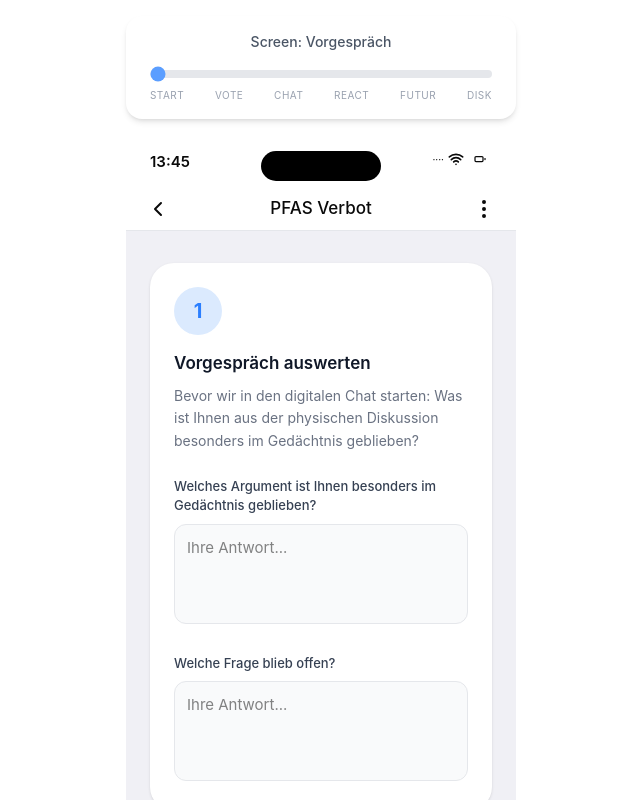
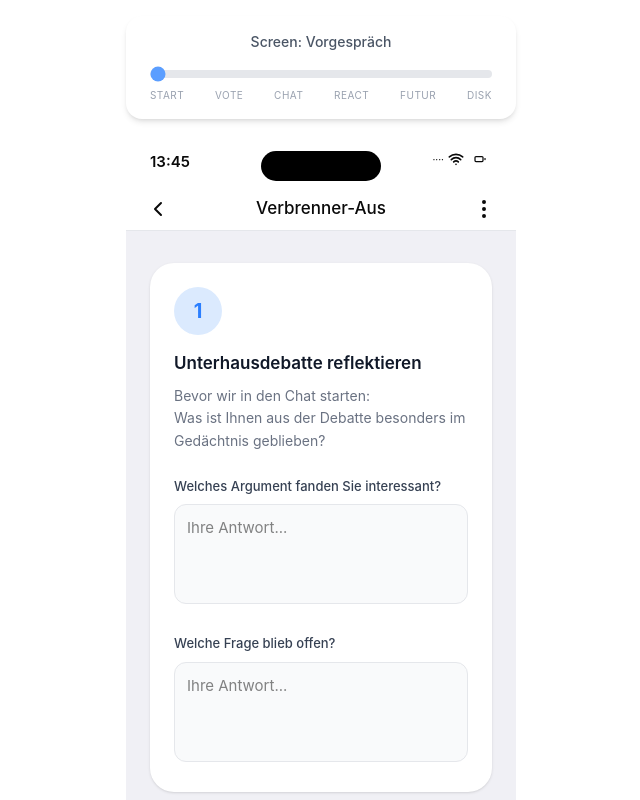
Before and after one commit to background-debates/screen-building, a React (Vite) app: page / in a window 1280 px wide. Shown: the top 800 px of the page, without its empty margins (319-959 px from the left). Built offline with nearby package versions, Linux system fonts and the light colour scheme.

Commit message:
feat: update chat messages and discussion topics for clarity and relevance

```diff
--- a/src/app/App.tsx
+++ b/src/app/App.tsx
@@ -60,7 +60,7 @@ const initialChatMessages = [
     name: "Anna Schmidt",
     time: "12:42",
     message:
-      "PFAS sind extrem langlebig und reichern sich in der Umwelt an. Wir sollten sie definitiv verbieten.",
+      "Das Verbrenner-Aus war richtig. Verbrenner stoßen zu viel CO₂ aus und schaden dem Klima.",
     stance: "Ja",
     isOwn: false,
     reactions: [
@@ -74,7 +74,7 @@ const initialChatMessages = [
     name: "Michael Weber",
     time: "12:43",
     message:
-      "Es gibt aber viele wichtige Anwendungen in der Medizin und Industrie. Ein komplettes Verbot wäre zu radikal.",
+      "Das Verbot würde zu früh kommen. Die Ladeinfrastruktur reicht noch nicht aus und E-Autos sind zu teuer.",
     stance: "Eher Nein",
     isOwn: false,
     reactions: [
@@ -90,7 +90,7 @@ const secondaryChatMessages = [
     id: 3,
     name: "Anna Schmidt",
     time: "12:44",
-    message: "Das ist ein unfairer Vergleich. Alkohol trinke ich freiwillig. PFAS nehme ich ungewollt über das Trinkwasser und die Nahrung auf, dagegen kann ich mich als Einzelperson kaum wehren.",
+    message: "Flugzeuge müssen wir ebenfalls anpacken, aber Autos betreffen unseren Alltag viel häufiger. Jeder Schulweg, jede Pendelstrecke – deshalb starten wir hier und verschärfen parallel die Regeln für Airlines.",
     stance: "Ja",
     isOwn: false,
     reactions: [
@@ -102,7 +102,7 @@ const secondaryChatMessages = [
     id: 4,
     name: "Günter Maier",
     time: "12:45",
-    message: "Das stimmt, aber von dem Einfluss von Alkohol auf die Gesundheit und die sozialen Schäden sind wir alle betroffen.",
+    message: "Das stimmt, aber von den wirtschaftlichen Folgen eines Verbots und dem Verlust von Arbeitsplätzen sind wir alle betroffen.",
     stance: "Eher Nein",
     isOwn: false,
     reactions: [
@@ -314,7 +314,7 @@ export default function App() {
             {currentScreen !== 5 && <ChevronLeft className="w-6 h-6" />}
           </button>
           <div className="absolute left-1/2 -translate-x-1/2 text-[17px] font-medium whitespace-nowrap">
-            {currentScreen !== 5 ? "PFAS Verbot" : ""}
+            {currentScreen !== 5 ? "Verbrenner-Aus" : ""}
           </div>
           <button className="p-1 ml-auto">
             <MoreVertical className="w-6 h-6" />
@@ -329,15 +329,17 @@ export default function App() {
                 <div className="w-12 h-12 bg-blue-100 rounded-full flex items-center justify-center mb-4">
                   <div className="text-blue-500 font-bold text-xl">1</div>
                 </div>
-                <h3 className="text-[17px] font-semibold text-gray-900 mb-2">Vorgespräch auswerten</h3>
+                <h3 className="text-[17px] font-semibold text-gray-900 mb-2">Unterhausdebatte reflektieren</h3>
                 <p className="text-[14px] text-gray-500 mb-6 leading-relaxed">
-                  Bevor wir in den digitalen Chat starten: Was ist Ihnen aus der physischen Diskussion besonders im Gedächtnis geblieben?
+                  Bevor wir in den Chat starten:
+                  <br />
+                  Was ist Ihnen aus der Debatte besonders im Gedächtnis geblieben?
                 </p>
 
                 <div className="space-y-6">
                   <div>
                     <label className="text-[13px] font-medium text-gray-700 mb-2 block">
-                      Welches Argument ist Ihnen besonders im Gedächtnis geblieben?
+                      Welches Argument fanden Sie interessant?
                     </label>
                     <textarea
                       className="w-full bg-gray-50 border border-gray-200 rounded-xl p-3 text-[15px] outline-none focus:border-blue-400 transition-colors min-h-[100px] resize-none"
@@ -384,7 +386,7 @@ export default function App() {
               <div className="mb-6 flex justify-start">
                 <div className="bg-white rounded-[18px] p-4 shadow-sm w-full">
                   <div className="text-[15px] font-medium mb-4 text-gray-800 text-center">
-                    Sollte PFAS verboten werden?
+                    War das Verbrenner-Aus richtig?
                   </div>
 
                   {/* Voting Options */}
@@ -442,7 +444,7 @@ export default function App() {
                     <Lock className="w-8 h-8 text-gray-400" />
                   </div>
                   <div className="text-[15px] text-gray-500 leading-[22px] max-w-[240px]">
-                    Erst nach dem Abstimmen kannst du den weiteren Chatverlauf einsehen.
+                    Erst nach dem Abstimmen können Sie den weiteren Chatverlauf einsehen.
                   </div>
                 </div>
               </div>
@@ -458,7 +460,7 @@ export default function App() {
           <div className="mb-3 flex justify-start">
             <div className="bg-white rounded-[18px] p-3 shadow-sm w-full">
               <div className="text-xs font-medium mb-2 text-gray-600">
-                Sollte PFAS verboten werden?
+                War das Verbrenner-Aus richtig?
               </div>
               <div className="h-[180px]">
                 <ResponsiveContainer width="100%" height="100%">
@@ -503,9 +505,6 @@ export default function App() {
                   </BarChart>
                 </ResponsiveContainer>
               </div>
-              <div className="text-[11px] text-gray-400 text-right mt-1">
-                12:40
-              </div>
             </div>
           </div>
 
@@ -513,7 +512,7 @@ export default function App() {
           {chatMessages.map((message, index) => (
             <div
               key={message.id}
-              className={`mb-3 flex ${message.isOwn ? "justify-end" : "justify-start"}`}
+              className={`mb- flex ${message.isOwn ? "justify-end" : "justify-start"}`}
               onClick={index === 0 ? openReactionScreen : undefined}
               style={{ cursor: index === 0 ? "pointer" : "default" }}
             >
@@ -566,8 +565,8 @@ export default function App() {
           <div className="mb-3 flex justify-center">
             <div className="bg-[#5B9EFF] text-white rounded-[18px] px-4 py-2 max-w-[280px]">
               <div className="text-[15px] leading-[20px]">
-                @Anna Wenn man PFAS verbieten soll, sollte man
-                auch andere ungesunde Substanzen wie Alkohol
+                @Anna Wenn man Verbrenner verbieten soll, sollte man
+                auch andere klimaschädliche Dinge wie Flugzeuge
                 verbieten?
               </div>
               <div className="text-[11px] opacity-80 text-right mt-1">
@@ -622,7 +621,7 @@ export default function App() {
             <div className="bg-[#5B9EFF] text-white rounded-[18px] px-4 py-3 max-w-[300px]">
               <div className="text-[13px] font-medium mb-2">📊 Tageszusammenfassung</div>
               <div className="text-[14px] leading-[20px]">
-                Die Diskussion zeigt unterschiedliche Meinungen zum PFAS-Verbot. Während einige Teilnehmer ein komplettes Verbot befürworten, weisen andere auf wichtige industrielle Anwendungen hin.
+                Die Diskussion zeigt unterschiedliche Meinungen zum Verbrenner-Aus. Während einige Teilnehmer ein komplettes Verbot befürworten, weisen andere auf fehlende Infrastruktur und wirtschaftliche Folgen hin.
               </div>
               <div className="text-[14px] leading-[20px] mt-2">
                 <span className="font-medium">🧠 Bemerkenswert:</span> Viele Teilnehmer haben auf Annas Antwort mit "Das sollten wir vertiefen" reagiert.
@@ -711,16 +710,10 @@ export default function App() {
             {/* Scenario Screen */}
             <div className="flex-1 overflow-y-auto bg-[#f0f0f5] px-6 py-8 flex flex-col">
               <div className="bg-white rounded-[24px] p-6 shadow-sm mb-6">
-                <h3 className="text-[17px] font-semibold text-gray-900 mb-4">Zukunftsszenario</h3>
+                <h3 className="text-[17px] font-semibold text-gray-900 mb-4">Ladeinfrastruktur</h3>
                 <p className="text-[15px] text-gray-700 leading-relaxed whitespace-pre-line">
-                  „Unser Wasser ist sauber“, protestierte Elli Lowener nun doch. „Jedenfalls sauber genug, dass wir kein Wasser aus Brasilien oder aus dem Himalaya importieren müssen. Sie plündern die letzten Naturreserven.“
-
-                  „Genau das tun wir nicht. Wir bezahlen einen nachhaltigen Preis und betreiben aktiven Naturschutz, weil die Wasserschützer strenge Kontrollen durchführen. Die Menschen in den Quellgebieten leben sehr gut davon, dass wir ihnen das Wasser abkaufen“, erwiderte Larson. Er wollte weiter ausholen und erklären, wie das Wasser durch den Menschen gequält wird.
-
-                  Doch dann zögerte er, weil er die Wohnung nicht durch einen Streit mit der Maklerin verlieren wollte. „Liebe Frau Lowener, mir gefällt die Wohnung sehr gut. Ich möchte sie gern kaufen. Wollen wir die Einzelheiten beim Mittagessen besprechen?“, fragte er und wertete ihr Lächeln als Zustimmung.
-
-                  „Ich möchte Sie gern einladen. In dieser Stadt gibt es das erste aquane Restaurant. Dort werden alle Speisen mit garantiert sauberem Wasser gekocht. Die haben sogar einen aquanen Wein.“
-                </p>
+                  Stellen Sie sich vor, es ist das Jahr 2035. Sie parken ihr Auto auf dem Supermarktparkplatz, steigen aus und gehen Einkaufen. Währenddessen lädt der Akku per Induktion, ohne, dass Sie etwas tun müssen.
+                   </p>
               </div>
               {/* Question Card */}
               <div className="mb-6 flex justify-start">
@@ -842,7 +835,7 @@ export default function App() {
               <div className="bg-white rounded-[24px] p-6 mb-6">
                 <h2 className="text-[22px] font-bold text-gray-900 mb-4">Diskussionsvorschlag</h2>
                 <p className="text-[15px] text-gray-600 leading-relaxed mb-6">
-                  Basierend auf Ihren Antworten zum Thema "PFAS Verbot" könnte Anna Schmidt ein:e interessante:r Gesprächspartner:in sein.
+                  Basierend auf Ihren Antworten zum Thema "Verbrenner-Aus" könnte Anna Schmidt ein:e interessante:r Gesprächspartner:in sein.
                 </p>
 
                 {/* Background Section */}
@@ -855,11 +848,11 @@ export default function App() {
                     </div>
                     <div className="flex items-start gap-3">
                       <span className="text-lg">✅</span>
-                      <span className="text-[14px] text-gray-700">Zustimmung, dass wir mehr Umweltschutz brauchen.</span>
+                      <span className="text-[14px] text-gray-700">Einigkeit, dass wir mehr Umweltschutz brauchen.</span>
                     </div>
                     <div className="flex items-start gap-3">
                       <span className="text-lg">🤔</span>
-                      <span className="text-[14px] text-gray-700">Wollt beide mehr über Alternativen nachdenken.</span>
+                      <span className="text-[14px] text-gray-700">Ihr wollt beide mehr über Alternativen nachdenken.</span>
                     </div>
                   </div>
                 </div>
@@ -868,7 +861,7 @@ export default function App() {
               {/* Action Buttons */}
               <div className="mt-auto flex gap-3">
                 <button className="flex-1 py-3 rounded-xl border-2 border-white/30 bg-white text-black font-medium text-[15px]">
-                  Ignorieren
+                  Kein Interesse
                 </button>
                 <button className="flex-1 py-3 rounded-xl bg-[#1e4fd8] text-white font-semibold text-[15px] ">
                   Antworten
--- a/src/styles/theme.css
+++ b/src/styles/theme.css
@@ -1,4 +1,14 @@
 @custom-variant dark (&:is(.dark *));
+
+/* Hide scrollbars while keeping scroll functionality */
+.scrollbar-hide {
+  -ms-overflow-style: none;  /* IE and Edge */
+  scrollbar-width: none;  /* Firefox */
+}
+
+.scrollbar-hide::-webkit-scrollbar {
+  display: none;  /* Chrome, Safari and Opera */
+}
 
 :root {
   --font-size: 16px;
```
